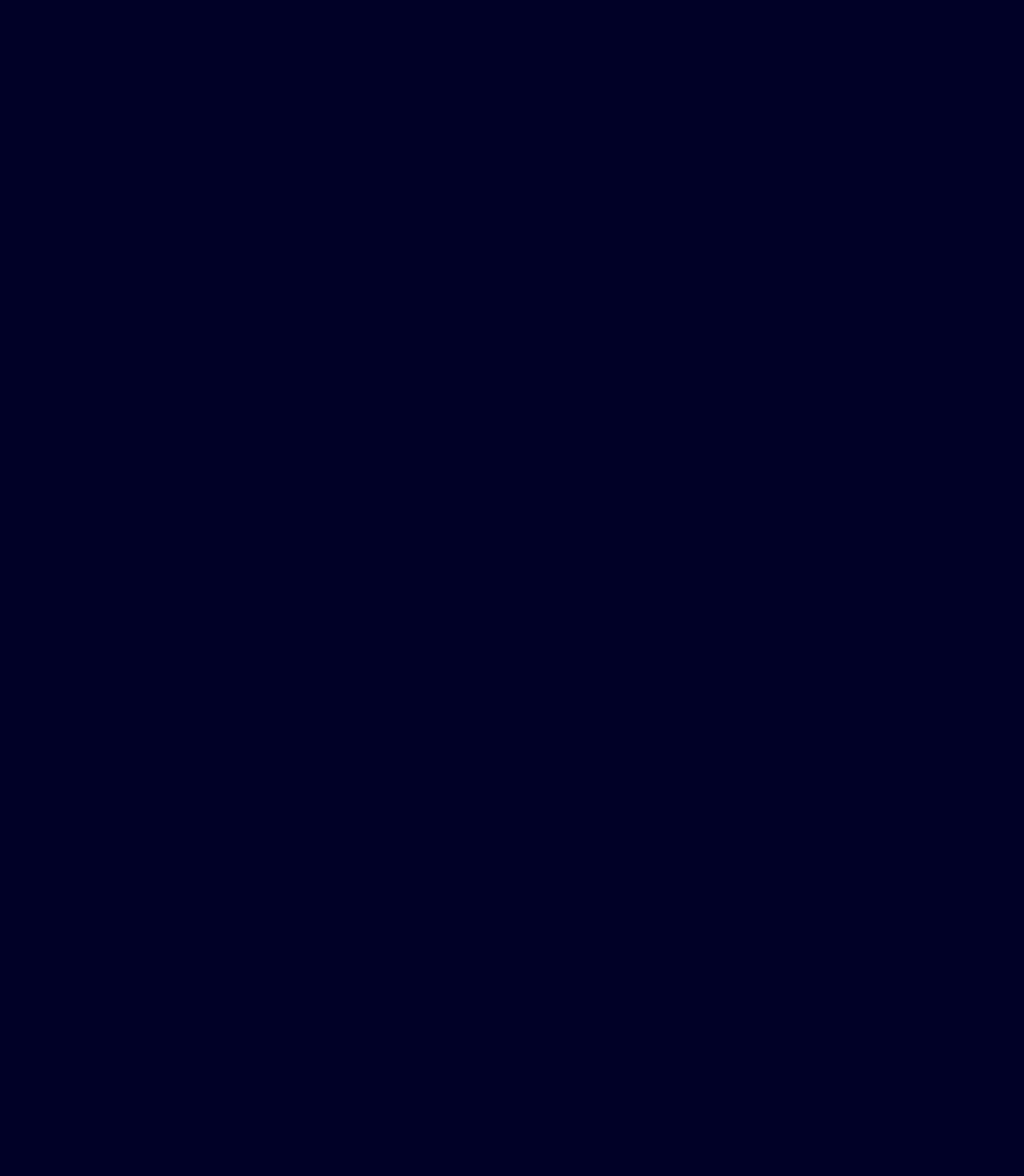
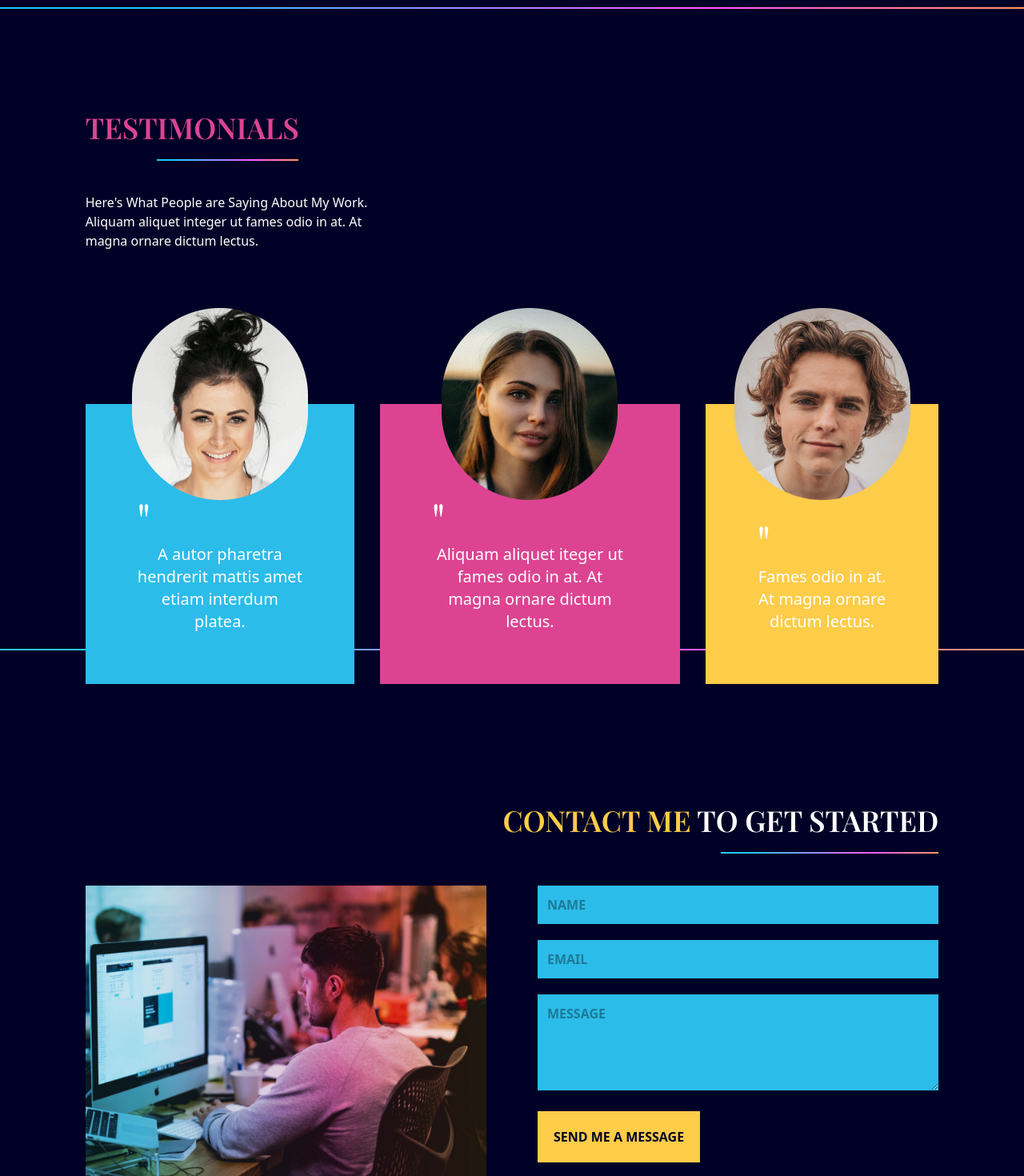
Before and after one commit to juan-j-zabala/react-portafolio, a React (Vite) app: page / in a window 1280 px wide. Shown: the part 3260-4730 px from the top of the page at 80% size. Before the commit the page ends 3269 px from the top, so only its background shows below. Built offline with nearby package versions, Linux system fonts and the light colour scheme.

Commit message:
avance final

```diff
--- a/package.json
+++ b/package.json
@@ -12,7 +12,8 @@
     "framer-motion": "^8.5.2",
     "react": "^18.2.0",
     "react-anchor-link-smooth-scroll": "^1.0.12",
-    "react-dom": "^18.2.0"
+    "react-dom": "^18.2.0",
+    "react-hook-form": "^7.43.0"
   },
   "devDependencies": {
     "@types/react": "^18.0.26",
--- a/src/App.jsx
+++ b/src/App.jsx
@@ -1,11 +1,14 @@
-import MySkills from './components/MySkills'
-import LineGradient from './components/LineGradient'
+import MySkills from "./components/MySkills";
+import LineGradient from "./components/LineGradient";
 import Navbar from "./scenes/Navbar";
 import DotGroup from "./scenes/DotGroup";
-import Landing from './scenes/Landing'
+import Landing from "./scenes/Landing";
 import { useEffect, useState } from "react";
 import useMediaQuery from "./hooks/useMediaQuery";
-import Projects from './scenes/Projects';
+import Projects from "./scenes/Projects";
+import Testimonials from "./scenes/Testimonials";
+import Contact from "./scenes/Contact";
+import Foorter from "./scenes/Foorter";
 
 function App() {
   const [selectedPage, setSelectedPage] = useState("home");
@@ -16,9 +19,9 @@
     const handleScroll = () => {
       if (window.scrollY === 0) setIsTopOfPage(true);
       if (window.scrollY !== 0) setIsTopOfPage(false);
-    }
+    };
     window.addEventListener("scroll", handleScroll);
-    return () => window.removeEventListener("scroll", handleScroll)
+    return () => window.removeEventListener("scroll", handleScroll);
   }, []);
 
   return (
@@ -31,20 +34,29 @@
       <div className="w-5/6 mx-auto md:h-full">
         {isAboveMediumScreens && (
           <DotGroup
-          selectedPage={selectedPage}
-          setSelectedPage={setSelectedPage}
+            selectedPage={selectedPage}
+            setSelectedPage={setSelectedPage}
           />
         )}
-      <Landing setSelectedPage={setSelectedPage} />
+        <Landing setSelectedPage={setSelectedPage} />
       </div>
-      <LineGradient/>
-      <div className='w-5/6 mx-auto md:h-full'>
-          <MySkills/>
+      <LineGradient />
+      <div className="w-5/6 mx-auto md:h-full">
+        <MySkills />
       </div>
-      <LineGradient/>
-      <div className='w-5/6 mx-auto'>
-          <Projects/>
+      <LineGradient />
+      <div className="w-5/6 mx-auto">
+        <Projects />
       </div>
+      <LineGradient />
+      <div className="w-5/6 mx-auto md:h-full">
+        <Testimonials />
+      </div>
+      <LineGradient />
+      <div className="w-5/6 mx-auto md:h-full">
+        <Contact/>
+      </div>
+      <Foorter />
     </div>
   );
 }
--- /dev/null
+++ b/src/scenes/Contact.jsx
@@ -0,0 +1,136 @@
+import { motion } from "framer-motion";
+import { useForm } from "react-hook-form";
+import LineGradient from "../components/LineGradient";
+
+function Contact() {
+  const {
+    register,
+    trigger,
+    formState: { errors },
+  } = useForm();
+
+  const onSubmit = async (e) => {
+    const isValid = await trigger();
+    if (!isValid) {
+      e.preventDefault();
+    }
+  };
+  return (
+    <section id="contact" className="py-48">
+      {/* HEADINGS */}
+      <motion.div
+        className="flex justify-end w-full"
+        initial="hidden"
+        whileInView="visible"
+        viewport={{ once: true, amount: 0.5 }}
+        transition={{ duration: 0.5 }}
+        variants={{
+          hidden: { opacity: 0, x: -50 },
+          visible: { opacity: 1, x: 0 },
+        }}
+      >
+        <div>
+          <p className="font-playfair font-semibold text-4xl">
+            <span className="text-yellow">CONTACT ME</span> TO GET STARTED
+          </p>
+          <div className="flex md:justify-end my-5">
+            <LineGradient width="w-1/2" />
+          </div>
+        </div>
+      </motion.div>
+      {/* FORM & IMAGE */}
+      <div className="md:flex md:justify-between gap-16 mt-5">
+        <motion.div
+          className="basis-1/2 flex justify-center"
+          initial="hidden"
+          whileInView="visible"
+          viewport={{ once: true, amount: 0.5 }}
+          transition={{ duration: 0.5 }}
+          variants={{
+            hidden: { opacity: 0, y: 50 },
+            visible: { opacity: 1, y: 0 },
+          }}
+        >
+          <img src="../assets/contact-image.jpeg" alt="contact" />
+        </motion.div>
+        <motion.div
+          className="basis-1/2 mt-10 md:mt-0"
+          initial="hidden"
+          whileInView="visible"
+          viewport={{ once: true, amount: 0.5 }}
+          transition={{ delay: 0.2, duration: 0.5 }}
+          variants={{
+            hidden: { opacity: 0, y: 50 },
+            visible: { opacity: 1, y: 0 },
+          }}
+        >
+          <form
+            target="_blank"
+            onSubmit={onSubmit}
+            action="https://formsubmit.co/90392ff0c59bbe9c654884f6a0ec63a8"
+            method="POST"
+          >
+            <input
+              className="w-full bg-blue font-semibold placeholder-opaque-black p-3"
+              type="text"
+              placeholder="NAME"
+              {...register("name", {
+                required: true,
+                maxLength: 100,
+              })}
+            />
+            {errors.name && (
+              <p className="text-red mt-1">
+                {errors.name.type === "required" && "this field is required."}
+                {errors.name.type === "maxLength" && "max length is 100 char"}
+              </p>
+            )}
+            <input
+              className="w-full bg-blue font-semibold placeholder-opaque-black p-3 mt-5"
+              type="text"
+              placeholder="EMAIL"
+              {...register("email", {
+                required: true,
+                pattern: /^[A-Z0-9._%+-]+@[A-Z0-9.-]+\.[A-Z]{2,}$/i,
+              })}
+            />
+            {errors.email && (
+              <p className="text-red mt-1">
+                {errors.email.type === "required" && "This field is required."}
+                {errors.email.type === "pattern" && "Invalid email address."}
+              </p>
+            )}
+            <textarea
+              className="w-full bg-blue font-semibold placeholder-opaque-black p-3 mt-5"
+              type="text"
+              placeholder="MESSAGE"
+              rows="4"
+              cols="50"
+              {...register("message", {
+                required: true,
+                maxLength: 2000,
+              })}
+            />
+            {errors.message && (
+              <p className="text-red mt-1">
+                {errors.message.type === "required" &&
+                  "This field is required."}
+                {errors.message.type === "maxLength" &&
+                  "Max is length is 2000 char."}
+              </p>
+            )}
+            <button
+              type="submit"
+              className="p-5 bg-yellow font-semibold text-deep-blue mt-5 hover:bg-red
+            hover:text-white transition duration-500"
+            >
+              SEND ME A MESSAGE
+            </button>
+          </form>
+        </motion.div>
+      </div>
+    </section>
+  );
+}
+
+export default Contact;
--- /dev/null
+++ b/src/scenes/Foorter.jsx
@@ -0,0 +1,17 @@
+import SocialMediaIcons from "../components/SocialMediaIcons"
+
+function Foorter() {
+  return (
+    <footer className="h-64 bg-red pt-10">
+      <div className="w-5/6 mx-auto">
+        <SocialMediaIcons />
+        <div className="md:flex justify-center md:justify-between text-center">
+          <p className="font-playfair font-semibold text-2xl text-yellow">JANE ESPER</p>
+          <p className="font-playfair text-md text-yellow">©2022 ESPER. All Rights Reserved.</p>
+        </div>
+      </div>
+    </footer>
+  )
+}
+
+export default Foorter
--- /dev/null
+++ b/src/scenes/Testimonials.jsx
@@ -0,0 +1,86 @@
+import { motion } from "framer-motion";
+import LineGradient from "../components/LineGradient";
+
+function Testimonials() {
+  const testimonialStyles = `mx-auto relative max-w-[400px] h-[350px] flex flex-col
+  justify-end p-16 mt-48 before:absolute before:top-[-120px] before:-ml-[110px] before:left-1/2`;
+  return (
+    <section id="testimonials" className="pt-32 pb-16">
+      {/* HEADING */}
+      <motion.div
+        className="md:w-1/3 text-center md:text-left"
+        initial="hidden"
+        whileInView="visible"
+        viewport={{ once: true, amount: 0.5 }}
+        transition={{ duration: 0.5 }}
+        variants={{
+          hidden: { opacity: 0, x: -50 },
+          visible: { opacity: 1, x: 0 },
+        }}
+      >
+        <p className="font-playfair font-semibold text-4xl mb-5 text-red">
+          TESTIMONIALS
+        </p>
+        <LineGradient width="mx-auto w-2/4" />
+        <p className="mt-10">
+          Here's What People are Saying About My Work. Aliquam aliquet integer
+          ut fames odio in at. At magna ornare dictum lectus.
+        </p>
+      </motion.div>
+      {/* TESTIMONIALS */}
+      <div className="md:flex md:justify-between gap-8">
+        <motion.div
+        className={`bg-blue ${testimonialStyles} before:content-person1`}
+        initial="hidden"
+        whileInView="visible"
+        viewport={{ once: true, amount: 0.5 }}
+        transition={{ duration: 0.5 }}
+        variants={{
+          hidden: { opacity: 0, scale: 0.8 },
+          visible: { opacity: 1, scale: 1 },
+        }}
+        >
+          <p className="font-playfair text-6xl">"</p>
+          <p className="text-center text-xl">
+            A autor pharetra hendrerit mattis amet etiam interdum platea.
+          </p>
+        </motion.div>
+        <motion.div
+        className={`bg-red ${testimonialStyles} before:content-person2`}
+        initial="hidden"
+        whileInView="visible"
+        viewport={{ once: true, amount: 0.5 }}
+        transition={{ delay: 0.2, duration: 0.5 }}
+        variants={{
+          hidden: { opacity: 0, scale: 0.8 },
+          visible: { opacity: 1, scale: 1 },
+        }}
+        >
+          <p className="font-playfair text-6xl">"</p>
+          <p className="text-center text-xl">
+            Aliquam aliquet iteger ut fames odio in at. At magna ornare dictum
+            lectus.
+          </p>
+        </motion.div>
+        <motion.div
+        className={`bg-yellow ${testimonialStyles} before:content-person3`}
+        initial="hidden"
+        whileInView="visible"
+        viewport={{ once: true, amount: 0.5 }}
+        transition={{ delay: 0.4, duration: 0.5 }}
+        variants={{
+          hidden: { opacity: 0, scale: 0.8 },
+          visible: { opacity: 1, scale: 1 },
+        }}
+        >
+          <p className="font-playfair text-6xl">"</p>
+          <p className="text-center text-xl">
+            Fames odio in at. At magna ornare dictum lectus.
+          </p>
+        </motion.div>
+      </div>
+    </section>
+  );
+}
+
+export default Testimonials;
```
Also changed, not shown: 1 other file (tests, documents, lock files or other folders).
